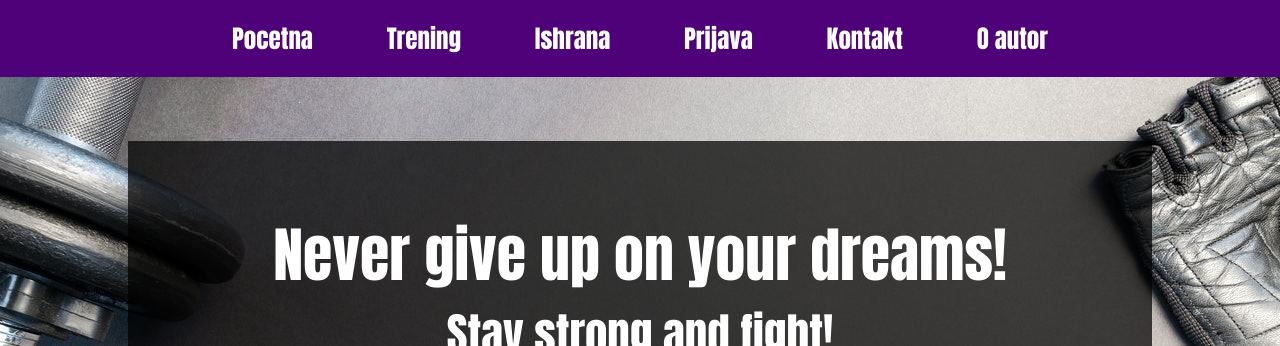
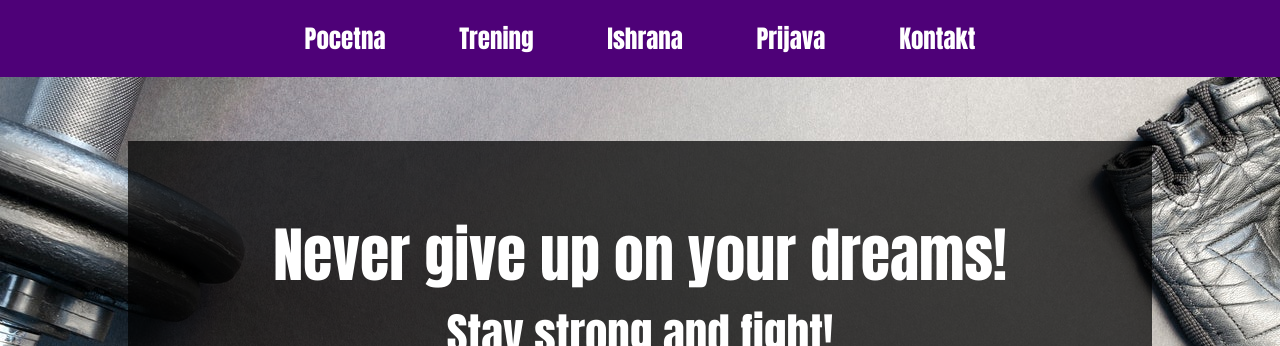
Before and after one commit to ilijapopovic10020/mici.fitnessandhealth, a plain HTML site: page index.html in a window 1280 px wide. Shown: the top 346 px of the page. Drawn offline with Linux system fonts and the light colour scheme; a web font is replaced by a local one.

Commit message:
Update index.html

```diff
--- a/index.html
+++ b/index.html
@@ -20,7 +20,6 @@
 					<li><a href="pages/ishrana.html">Ishrana</a></li>
 					<li><a href="pages/prijava.html">Prijava</a></li>
 					<li><a href="pages/kontakt.html">Kontakt</a></li>
-					<li><a href="pages/autor.html">O autor</a></li>
 				</ul>
 			</nav>
 		</header>
```
